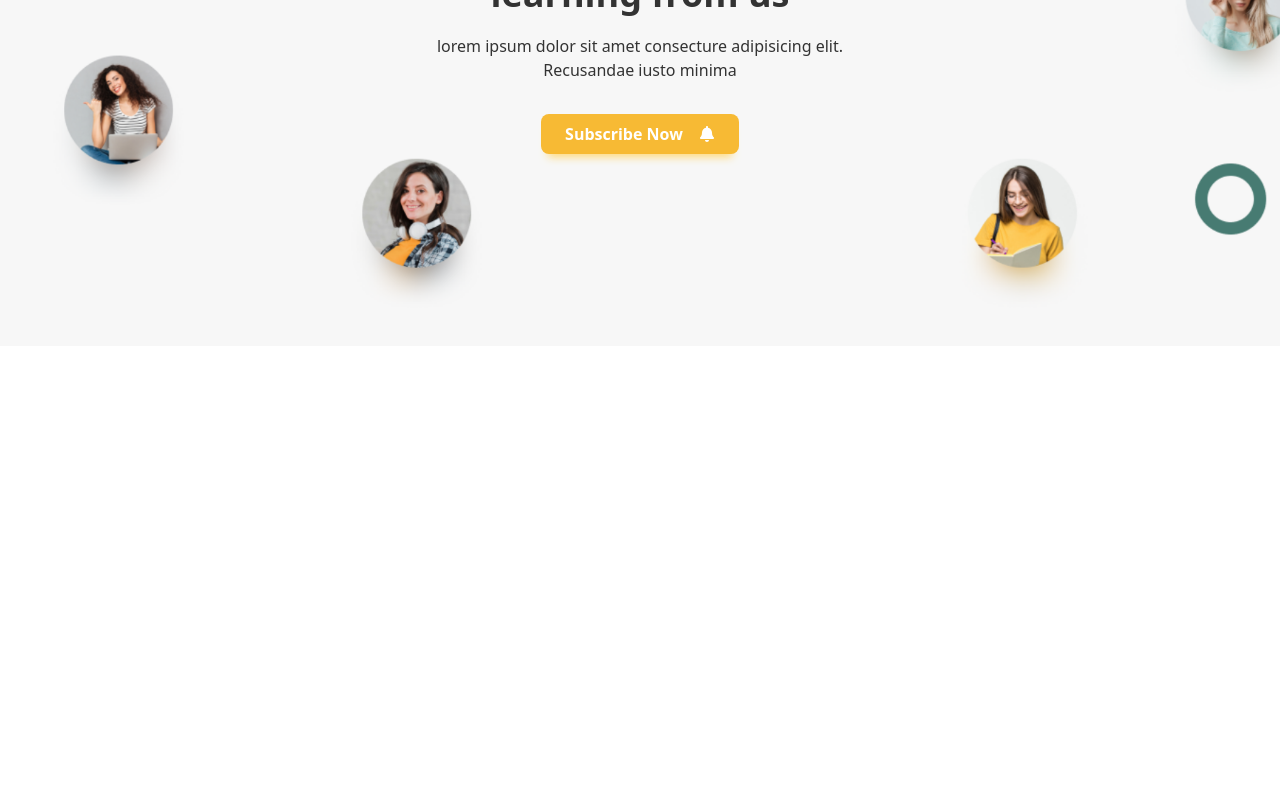
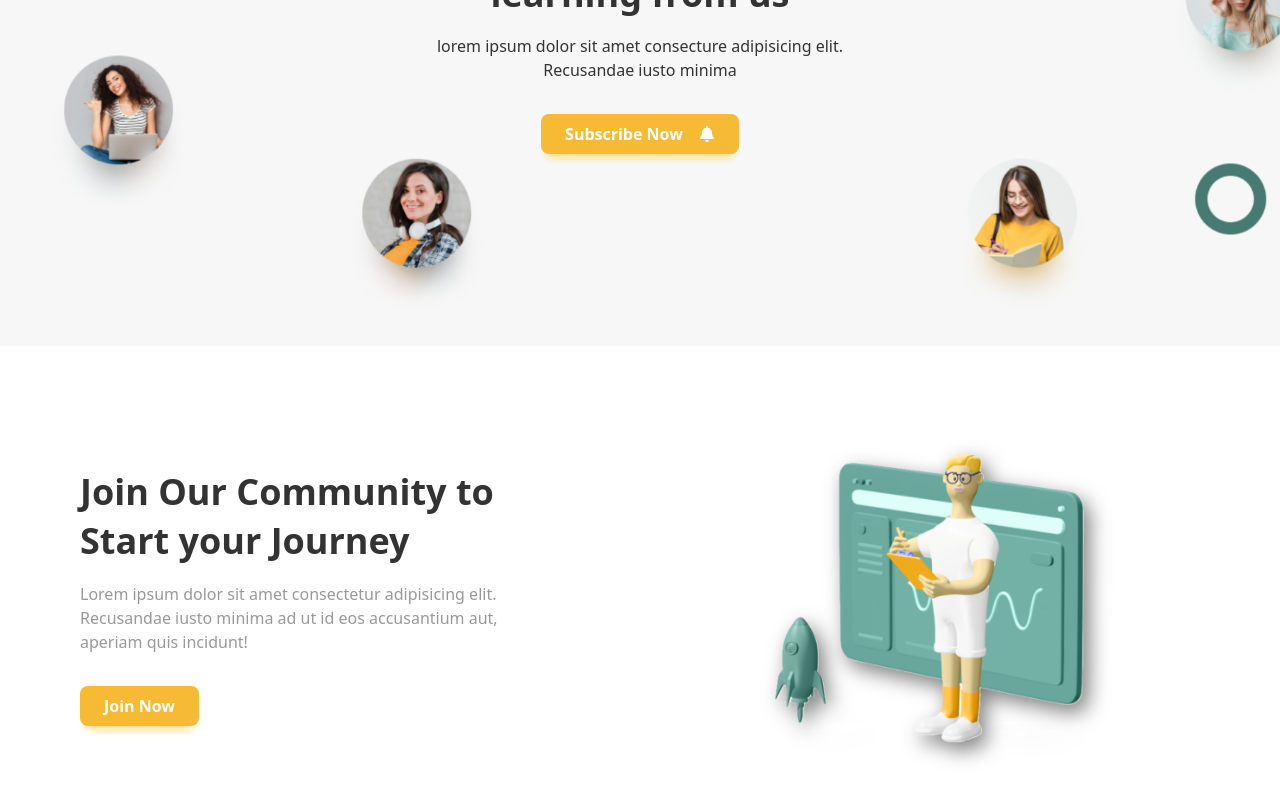
Before and after one commit to Nafiz7D/E-Learning-Edu, a React (Vite) app: page / in a window 1280 px wide. Shown: the part 2038-2838 px from the top of the page. Before the commit the page ends 2384 px from the top, so only its background shows below. Built offline with nearby package versions, Linux system fonts and the light colour scheme.

Commit message:
added banner2 section

```diff
--- a/src/App.jsx
+++ b/src/App.jsx
@@ -4,6 +4,7 @@
 import Services from "./components/Services/Services";
 import Banner from "./components/Banner/Banner";
 import Subcribe from "./components/Subcribe/Subcribe";
+import Banner2 from "./components/Banner/Banner2";
 
 const App = () => {
   return (
@@ -12,6 +13,7 @@
       <Services />
       <Banner />
       <Subcribe />
+      <Banner2 />
     </main>
   );
 };
--- /dev/null
+++ b/src/components/Banner/Banner2.jsx
@@ -0,0 +1,48 @@
+import React from "react";
+import BannerPng from "../../assets/banner.png";
+import { motion } from "framer-motion";
+
+const Banner2 = () => {
+  return (
+    <section>
+      <div className="container py-14 md:py-24 grid grid-cols-1 md:grid-cols-2 gap-8 space-y-6 md:space-y-0">
+        {/* Banner Text */}
+        <motion.div
+          initial={{ opacity: 0, x: -50 }}
+          whileInView={{ opacity: 1, x: 0 }}
+          className="flex flex-col justify-center"
+        >
+          <div className="text-center md:text-left space-y-4 lg:max-w-[450px]">
+            <h1 className="text-4xl font-bold !leading-snug">
+              Join Our Community to Start your Journey
+            </h1>
+            <p className="text-dark2">
+              Lorem ipsum dolor sit amet consectetur adipisicing elit.
+              Recusandae iusto minima ad ut id eos accusantium aut, aperiam quis
+              incidunt!
+            </p>
+            <a
+              href="https://chat.whatsapp.com/FQSKgJ5f1eIAhlyF5sVym0"
+              className="primary-btn !mt-8"
+              target="_blank"
+            >
+              Join Now
+            </a>
+          </div>
+        </motion.div>
+        {/* Banner Image */}
+        <div className="flex justify-center items-center">
+          <motion.img
+            initial={{ opacity: 0, x: 50 }}
+            whileInView={{ opacity: 1, x: 0 }}
+            src={BannerPng}
+            alt=""
+            className="w-[350px] md:max-w-[450px] object-cover drop-shadow"
+          />
+        </div>
+      </div>
+    </section>
+  );
+};
+
+export default Banner2;
```
